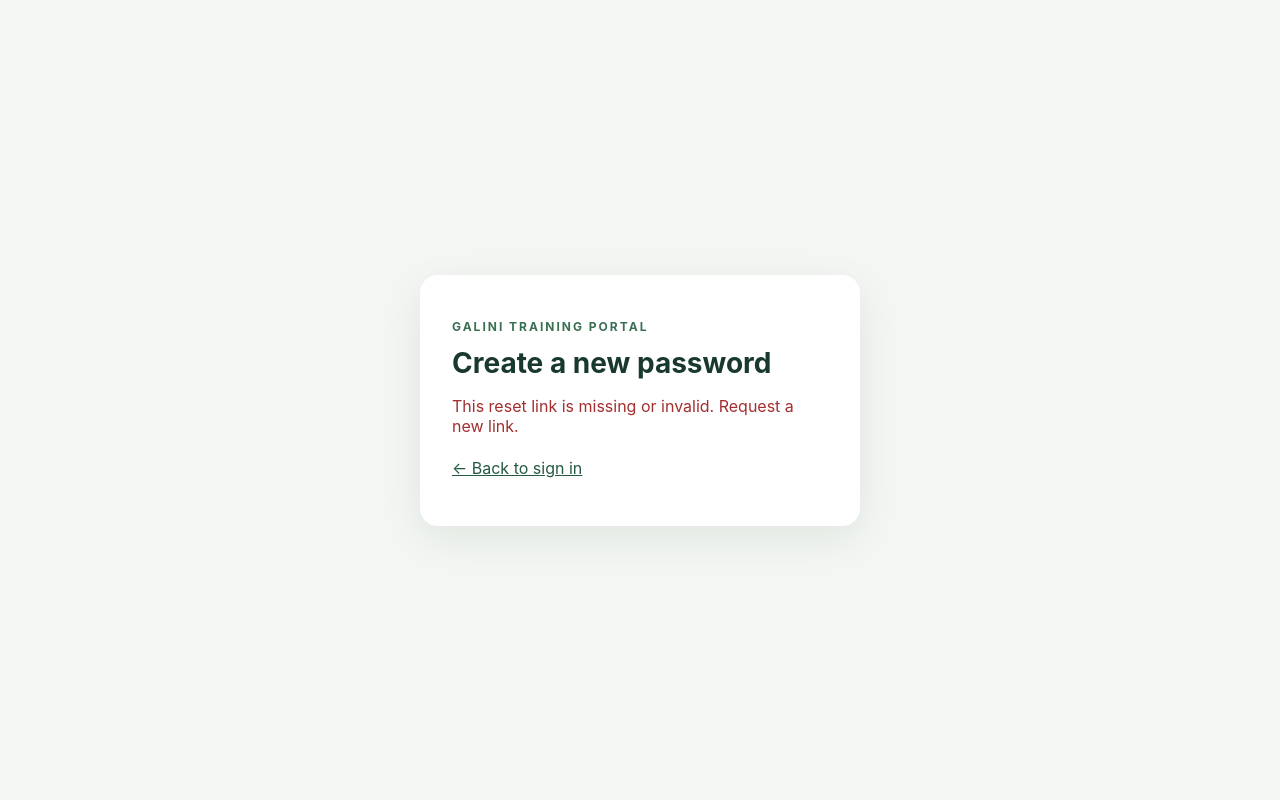
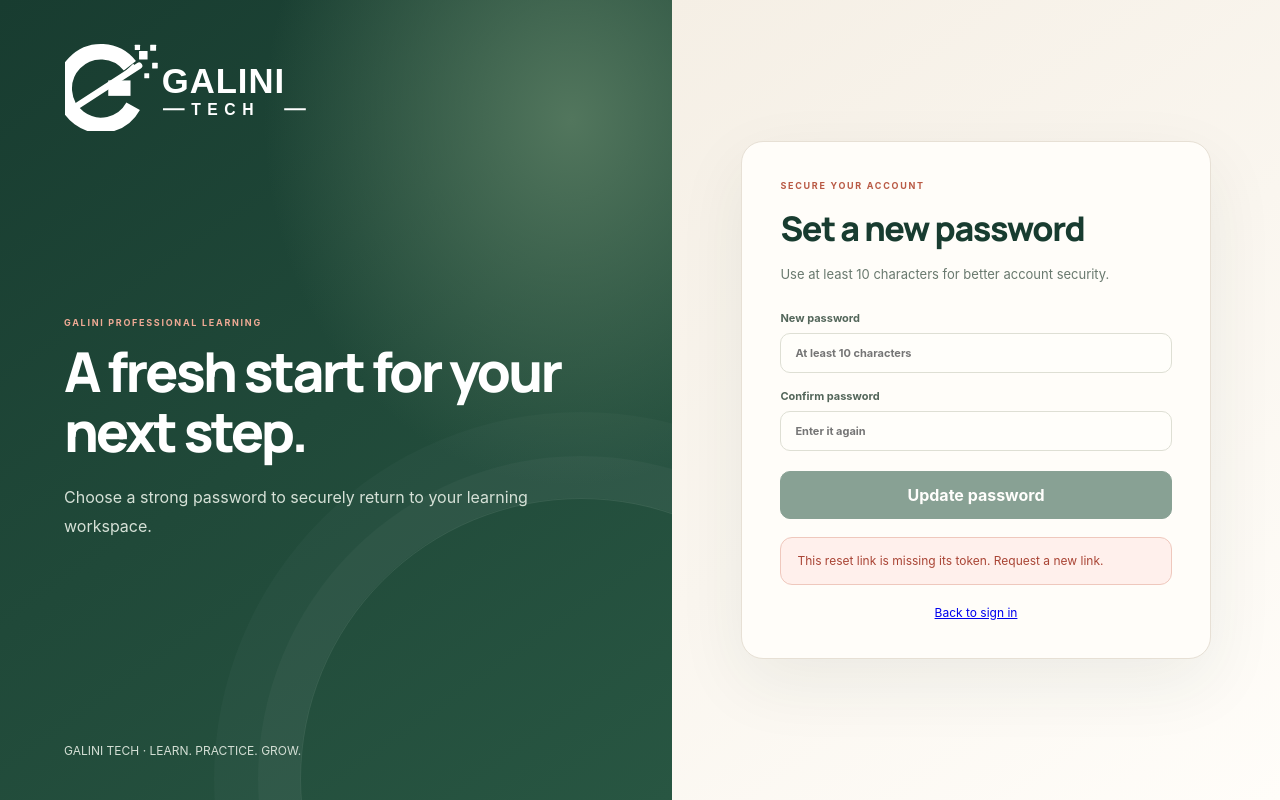
Before and after one commit to bishalmortuza-HN/galini-training-portal, a Next.js app: page /reset-password in a window 1280 px wide. Built offline with nearby package versions, Linux system fonts and the light colour scheme.

Commit message:
Align password reset with Galini brand

```diff
--- a/app/reset-password/page.tsx
+++ b/app/reset-password/page.tsx
@@ -1,42 +1,8 @@
 "use client";
 import { FormEvent, useEffect, useState } from "react";
-
-export default function ResetPasswordPage() {
-  const [token, setToken] = useState("");
-  const [password, setPassword] = useState("");
-  const [confirm, setConfirm] = useState("");
-  const [message, setMessage] = useState("");
-  const [error, setError] = useState("");
-  const [busy, setBusy] = useState(false);
-  useEffect(() => { setToken(new URLSearchParams(window.location.search).get("token") || ""); }, []);
-  async function submit(event: FormEvent) {
-    event.preventDefault(); setMessage(""); setError("");
-    if (password !== confirm) { setError("The passwords do not match."); return; }
-    setBusy(true);
-    try {
-      const response = await fetch("/api/auth/password-reset/confirm", { method: "POST", headers: { "Content-Type": "application/json" }, body: JSON.stringify({ token, password }) });
-      const data = await response.json().catch(() => ({}));
-      if (!response.ok) throw new Error(data.error || "Could not reset the password.");
-      setMessage(data.message || "Password reset successful.");
-    } catch (e: any) { setError(e.message || "Reset failed."); }
-    finally { setBusy(false); }
-  }
-  return <main style={{ minHeight: "100vh", display: "grid", placeItems: "center", padding: 24, background: "#f3f6f2" }}>
-    <section style={{ width: "100%", maxWidth: 440, background: "#fff", padding: 32, borderRadius: 18, boxShadow: "0 12px 40px rgba(20,50,35,.08)" }}>
-      <p style={{ color: "#397052", fontWeight: 700, letterSpacing: 2, fontSize: 12 }}>GALINI TRAINING PORTAL</p>
-      <h1 style={{ color: "#18392c", fontSize: 28, margin: "12px 0" }}>Create a new password</h1>
-      {!token ? <p role="alert" style={{ color: "#a32e2e" }}>This reset link is missing or invalid. Request a new link.</p> : <form onSubmit={submit} style={{ display: "grid", gap: 14, marginTop: 24 }}>
-        <label style={{ display: "grid", gap: 7, color: "#243c30", fontWeight: 600 }}>New password
-          <input type="password" required minLength={10} maxLength={128} value={password} onChange={e => setPassword(e.target.value)} autoComplete="new-password" style={{ padding: 12, border: "1px solid #cbd8ce", borderRadius: 9, font: "inherit" }} />
-        </label>
-        <label style={{ display: "grid", gap: 7, color: "#243c30", fontWeight: 600 }}>Confirm new password
-          <input type="password" required minLength={10} maxLength={128} value={confirm} onChange={e => setConfirm(e.target.value)} autoComplete="new-password" style={{ padding: 12, border: "1px solid #cbd8ce", borderRadius: 9, font: "inherit" }} />
-        </label>
-        <button disabled={busy} style={{ padding: 13, border: 0, borderRadius: 9, color: "white", background: "#214f3c", fontWeight: 700, cursor: "pointer" }}>{busy ? "Updating…" : "Reset password"}</button>
-      </form>}
-      {message && <p role="status" style={{ marginTop: 18, color: "#21613f" }}>{message}</p>}
-      {error && <p role="alert" style={{ marginTop: 18, color: "#a32e2e" }}>{error}</p>}
-      <p style={{ marginTop: 22 }}><a href="/" style={{ color: "#245a40" }}>← Back to sign in</a></p>
-    </section>
-  </main>;
+export default function ResetPasswordPage(){
+ const [token,setToken]=useState("");const [password,setPassword]=useState("");const [confirm,setConfirm]=useState("");const [message,setMessage]=useState("");const [error,setError]=useState("");const [busy,setBusy]=useState(false);
+ useEffect(()=>{setToken(new URLSearchParams(window.location.search).get("token")||"");},[]);
+ async function submit(event:FormEvent){event.preventDefault();setMessage("");setError("");if(password!==confirm){setError("The passwords do not match.");return;}setBusy(true);try{const response=await fetch("/api/auth/password-reset/confirm",{method:"POST",headers:{"Content-Type":"application/json"},body:JSON.stringify({token,password})});const data=await response.json().catch(()=>({}));if(!response.ok)throw new Error(data.error||"Could not reset the password.");setMessage(data.message||"Password reset successful.");}catch(e:any){setError(e.message||"Reset failed.");}finally{setBusy(false);}}
+ return <main className="authShell"><section className="authIntro"><div className="brand"><img className="brandLogo" src="/galini-tech-logo.svg" alt="Galini Tech"/></div><div className="introCopy"><p className="eyebrow">GALINI PROFESSIONAL LEARNING</p><h1>A fresh start for your next step.</h1><p>Choose a strong password to securely return to your learning workspace.</p></div><div className="introFoot">GALINI TECH · LEARN. PRACTICE. GROW.</div></section><section className="authPanel"><div className="authCard"><p className="eyebrow">SECURE YOUR ACCOUNT</p><h2>Set a new password</h2><p className="muted">Use at least 10 characters for better account security.</p><form className="form" onSubmit={submit}><label>New password<input type="password" required minLength={10} autoComplete="new-password" value={password} onChange={e=>setPassword(e.target.value)} placeholder="At least 10 characters"/></label><label>Confirm password<input type="password" required minLength={10} autoComplete="new-password" value={confirm} onChange={e=>setConfirm(e.target.value)} placeholder="Enter it again"/></label><button className="primary full" disabled={busy||!token}>{busy?"Updating…":"Update password"}</button></form>{message&&<p className="notice">{message}</p>}{error&&<p className="notice error">{error}</p>}{!token&&<p className="notice error">This reset link is missing its token. Request a new link.</p>}<div className="switchMode"><a href="/">Back to sign in</a></div></div></section></main>;
 }
```
